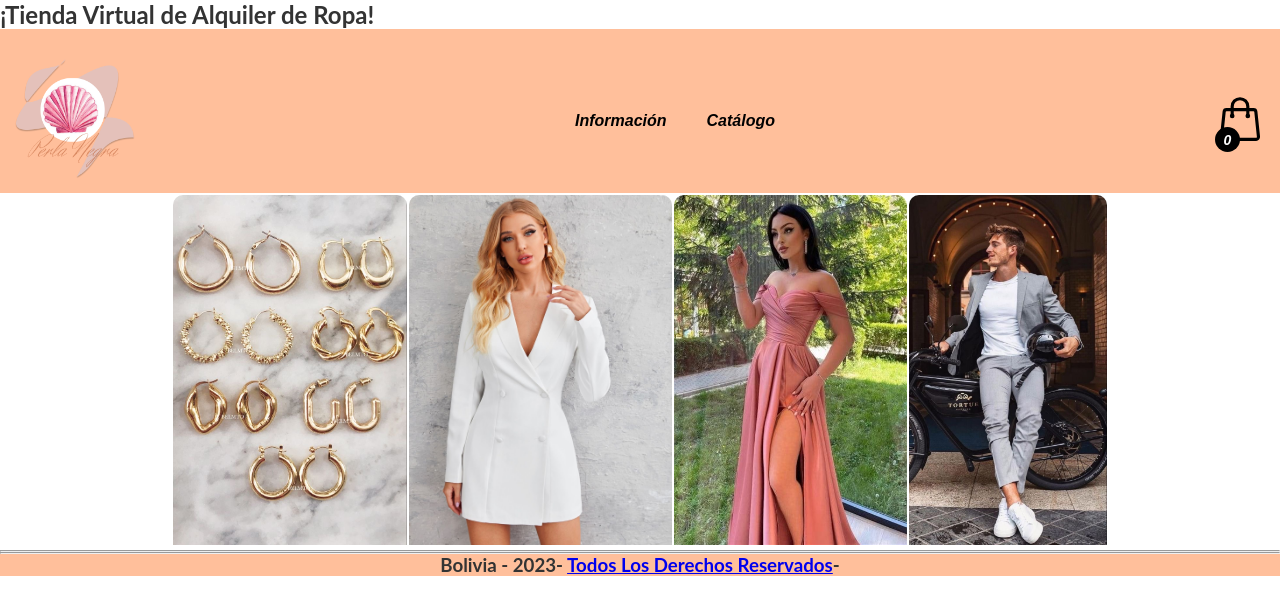
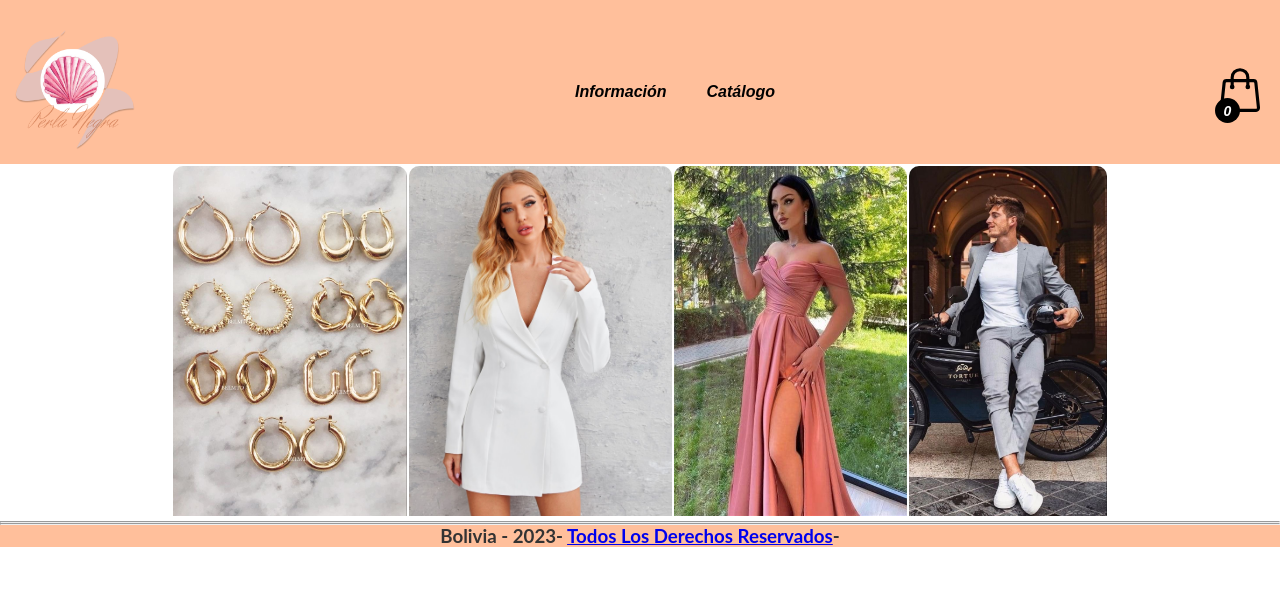
Before and after one commit to ArielChanchitss/Perla-Negra, a plain HTML site: page index.html in a window 1280 px wide. Drawn offline with Linux system fonts and the light colour scheme.

Commit message:
Update index.html

```diff
--- a/index.html
+++ b/index.html
@@ -9,7 +9,6 @@
 </head>
 
 <body>
-    <h2>¡Tienda Virtual de Alquiler de Ropa!</h2>
         <header>
             <a href="quienesSomos.html" target="_blank"> <img src="img/LOGOmio.png" alt="" width="120px" height="120px"></a>
                 <ul class="menu-horizontal">
```
